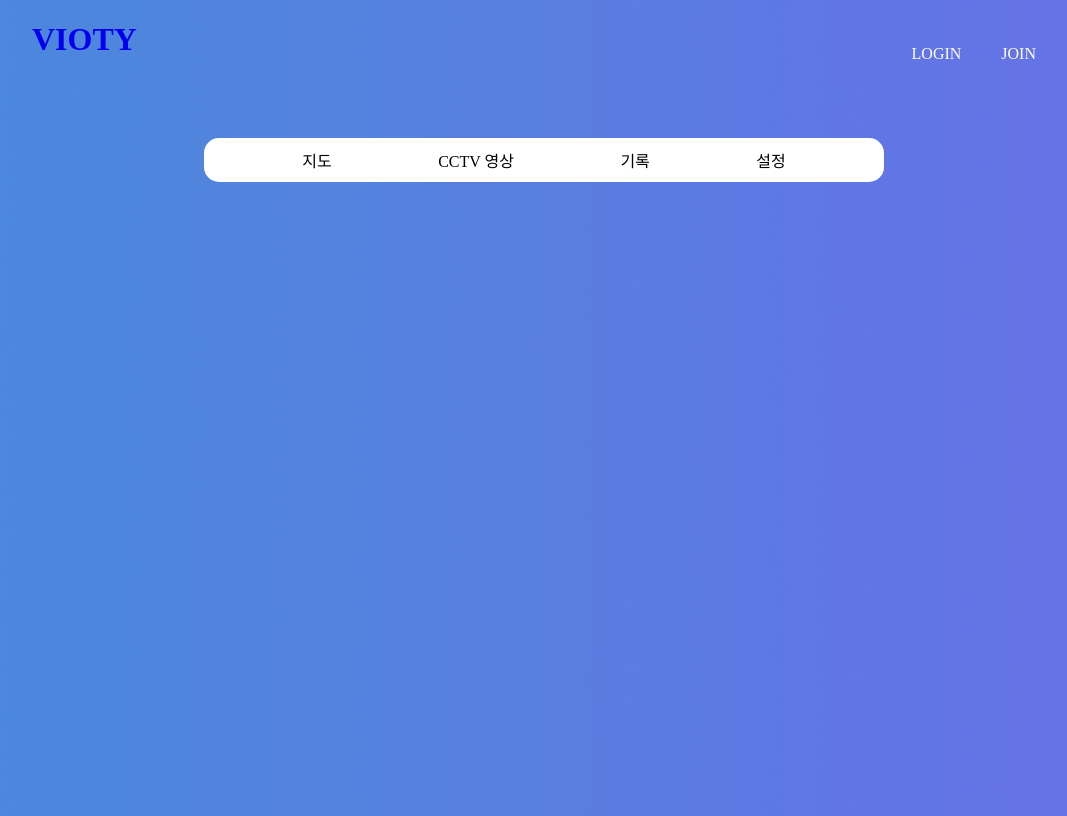
After one commit to wwyyww/Vioty, a Django app: page /main_new/ in a window 1280 px wide. The commit adds this page. Shown: the whole page, without its empty margins (96-1163 px from the left). Run offline with Django 3.2, Linux system fonts and the light colour scheme.

Commit message:
main_new

```diff
--- a/map/static/css/style.css
+++ b/map/static/css/style.css
@@ -24,9 +24,44 @@ body {
     background-repeat: no-repeat;
     background-size:cover;
   }
+  a{text-decoration: none;}
 
-.menu{float:right;}
-.menu li{float:left; list-style:none;}
-.menu a{line-height:75px; padding:0 20px;}
- .wrapper{width:80%; margin:0 auto; }
- .clearfix{content:''; display:block; clear:both;}
+  .menu{float:right;}
+  .menu li{float:left; list-style:none; color:white;}
+  .menu a{line-height:75px; padding:0 20px; text-decoration: none;color:white; }
+    .wrapper{width:80%; margin:0 auto; }
+   .clearfix{content:''; display:block; clear:both;}
+
+.nav{
+    position:absolute;
+    width:50%;
+    padding: 0px 20px;
+    background-color:#FFFFFF;
+    text-align:center;
+    top:20%;
+    left:50%;
+    transform: translate(-50%,-50%);
+    border-radius: 15px;
+    }
+
+#gnb{
+
+
+    border-width:1px 0;
+    list-style:none;
+    margin:0;
+    padding:0;
+    text-align:center;
+  }
+  #gnb li{
+
+    display:inline;
+  }
+
+  #gnb a{
+    color: black;
+
+    display:inline-block;
+
+    padding:10px 8%;
+  }
--- /dev/null
+++ b/map/templates/map/main_new.html
@@ -0,0 +1,42 @@
+{% load static %}
+<!DOCTYPE html>
+<html>
+    <head>
+        <link rel="stylesheet" type="text/css" href="{% static 'css/style.css' %}">
+        <meta charset="utf-8"/>
+        <title>index</title>
+     </head>
+     <body width="100%" height="100%">
+        <header>
+                <div class="wrapper">
+                <h1 style="color:white"><a href="../main_new" >VIOTY</a></h1>
+                <nav>
+                        <ul class="menu">
+                            <li><a href="../login">LOGIN</a></li>
+                            <li><a href="../signup">JOIN</a></li>
+
+                        </ul>
+                        </nav>
+                </div>
+        </header>
+        <style type="text/css">
+            a:visited { color: none; }
+        </style>
+
+
+    <nav class="nav">
+        <ul id="gnb">
+            <li>
+                <a href="">지도</a>
+            </li>
+            <li>
+                <a href=""> CCTV 영상</a>
+            </li>
+            <li>
+                <a href="">기록</a>
+            </li>
+            <li>
+                <a href="">설정</a>
+            </li>
+        </ul>
+    </nav>
--- a/map/views.py
+++ b/map/views.py
@@ -116,3 +116,7 @@ def signup(request):
 
 def index(request):
     return render(request, 'map/index.html')
+
+
+def main_new(request):
+    return render(request, 'map/main_new.html')
--- a/vioty/urls.py
+++ b/vioty/urls.py
@@ -25,5 +25,6 @@ urlpatterns = [
     path('signup/', map.views.signup, name='signup'),
     path('camera/', map.views.camera, name='camera'),
     path('index/', map.views.index, name='index'),
+    path('main_new/', map.views.main_new, name='main_new'),
 
 ]
```
